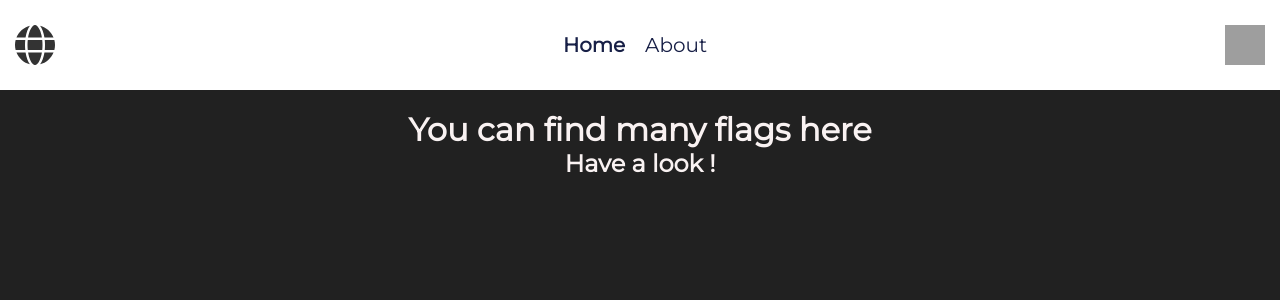
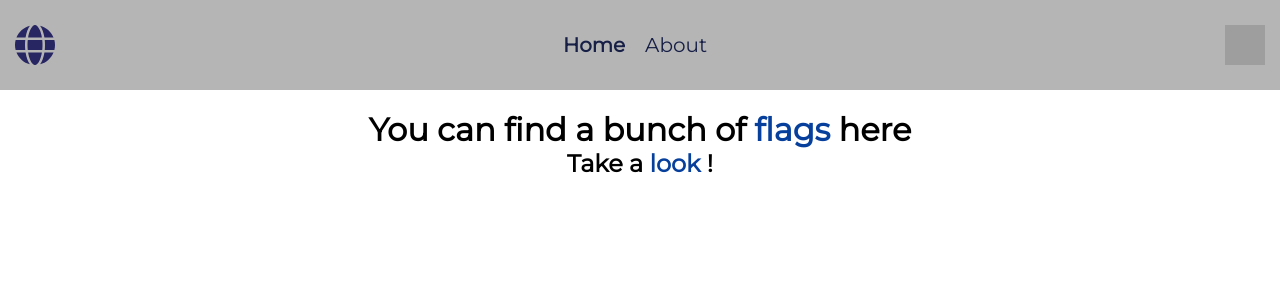
Before and after one commit to iBelaidi12/flag_app, a React (Create React App) app: page / in a window 1280 px wide. Shown: the top 300 px of the page. Built offline with nearby package versions, Linux system fonts and the light colour scheme; grey boxes are pictures that could not be loaded; a web font is replaced by a local one.

Commit message:
useContext to addapt theme changes for all the app

```diff
--- a/src/App.js
+++ b/src/App.js
@@ -1,13 +1,27 @@
 import './styles/App.css';
 import { BrowserRouter as Router, Routes, Route} from 'react-router-dom';
+import { createContext, useContext, useState, useEffect} from 'react';
 import { Home } from './pages/Home';
 import { About } from './pages/About';
 import { Navbar } from './components/Navbar';
 
-
+export const ThemeContext = createContext();
 
 function App() {
+  let [darkTheme, updateTheme] = useState(false);
+
+  useEffect(() => {
+    if (darkTheme) {
+      document.body.classList.add('dark-theme');
+    } else {
+      document.body.classList.remove('dark-theme');
+    }
+  }, [darkTheme]);
+
   return (
+    <ThemeContext.Provider value={{darkTheme, updateTheme}}>
+    {
+      !darkTheme ? (
         <div className="App">
           <Router>
             <Navbar />
@@ -17,6 +31,20 @@ function App() {
             </Routes>
           </Router>
         </div>
+      ) :
+      (
+        <div className="App">
+          <Router>
+            <Navbar />
+            <Routes>
+              <Route path="/" element={<Home />} />
+              <Route path="/about" element={<About />} />
+            </Routes>
+          </Router>
+        </div>
+      )
+    }
+    </ThemeContext.Provider>
   );
 }
 
--- a/src/components/Navbar.js
+++ b/src/components/Navbar.js
@@ -1,13 +1,15 @@
 import React from 'react'
 import { Link, useLocation } from 'react-router-dom'
-import { useState } from 'react'
+import { useState, useContext } from 'react'
 import { FontAwesomeIcon } from '@fortawesome/react-fontawesome'
 import { faGlobe } from '@fortawesome/free-solid-svg-icons'
+import { ThemeContext } from '../App'
 
 import '../styles/Navbar.css'
 
 export const Navbar = () => {
-  let [darkTheme, setDarkTheme] = useState(false);
+  const {updateTheme, darkTheme} = useContext(ThemeContext)
+
   let location = useLocation();
 
   return (
@@ -32,7 +34,8 @@ export const Navbar = () => {
             type="button"
             className="theme-button"
             testid="theme"
-            onClick={() => setDarkTheme(!darkTheme)}
+            onClick={() => updateTheme(!darkTheme)}
+
           >
             <img
               src="https://assets.ccbp.in/frontend/react-js/dark-theme-img.png"
@@ -60,7 +63,8 @@ export const Navbar = () => {
             type="button"
             className="theme-button"
             testid="theme"
-            onClick={() => setDarkTheme(!darkTheme)}
+            onClick={() => updateTheme(!darkTheme)}
+
           >
             <img
               src="https://assets.ccbp.in/frontend/react-js/light-theme-img.png"
--- a/src/pages/Home.js
+++ b/src/pages/Home.js
@@ -1,14 +1,32 @@
+import '../styles/Home.css'
 import React from 'react'
-
-import '../styles/Home.css'
+import { ThemeContext } from '../App'
+import { useContext } from 'react'
 
 export const Home = () => {
+  const {darkTheme} = useContext(ThemeContext)
+
   return (
-    <div>
-      <div className="greetings">
-        <h1>You can find many flags here </h1>
-        <h2>Have a look !</h2>
-      </div>
-    </div>
+    <>
+    {
+      darkTheme ?
+      (
+        <div className='home-dark'>
+          <div className="greetings">
+            <h1>You can find a bunch of <strong>flags</strong> here</h1>
+            <h2>Take a <strong>look</strong> !</h2>
+          </div>
+        </div>
+      ) :
+      (
+        <div className='home-light'>
+          <div className="greetings">
+            <h1>You can find a bunch of <strong>flags</strong> here</h1>
+            <h2>Take a <strong>look</strong> !</h2>
+          </div>
+        </div>
+      )
+    }
+  </>
   )
 }
--- a/src/styles/App.css
+++ b/src/styles/App.css
@@ -6,10 +6,11 @@ body, *{
 }
 
 body{
-  background-color: #212121;
   font-family: 'Montserrat', sans-serif;
+  background-color: #FFFFFf;
 }
 
-.App {
+.dark-theme{
+  background-color: #212121;
   color: #f9f2f2;
 }
--- a/src/styles/Home.css
+++ b/src/styles/Home.css
@@ -1,3 +1,11 @@
 .greetings{
     text-align: center;
 }
+
+.home-dark strong{
+    color: #93610b;
+}
+
+.home-light strong{
+    color: #07409c;
+}
--- a/src/styles/Navbar.css
+++ b/src/styles/Navbar.css
@@ -9,10 +9,7 @@
   justify-content: space-between;
   align-items: center;
   padding: 15px;
-  background-color: white;
-  border-bottom-style: solid;
-  border-bottom-color: #dcdcdc;
-  border-bottom-width: 0px;
+  background-color: rgb(181, 181, 181);
   height: 60px;
   margin-bottom: 20px;
 }
@@ -23,7 +20,7 @@
 }
 
 .dark-logo{
-    color: #333333;
+    color: #272562;
 }
 
 .middle-items {
```
Lines whose indentation alone changed are shown as unchanged.
